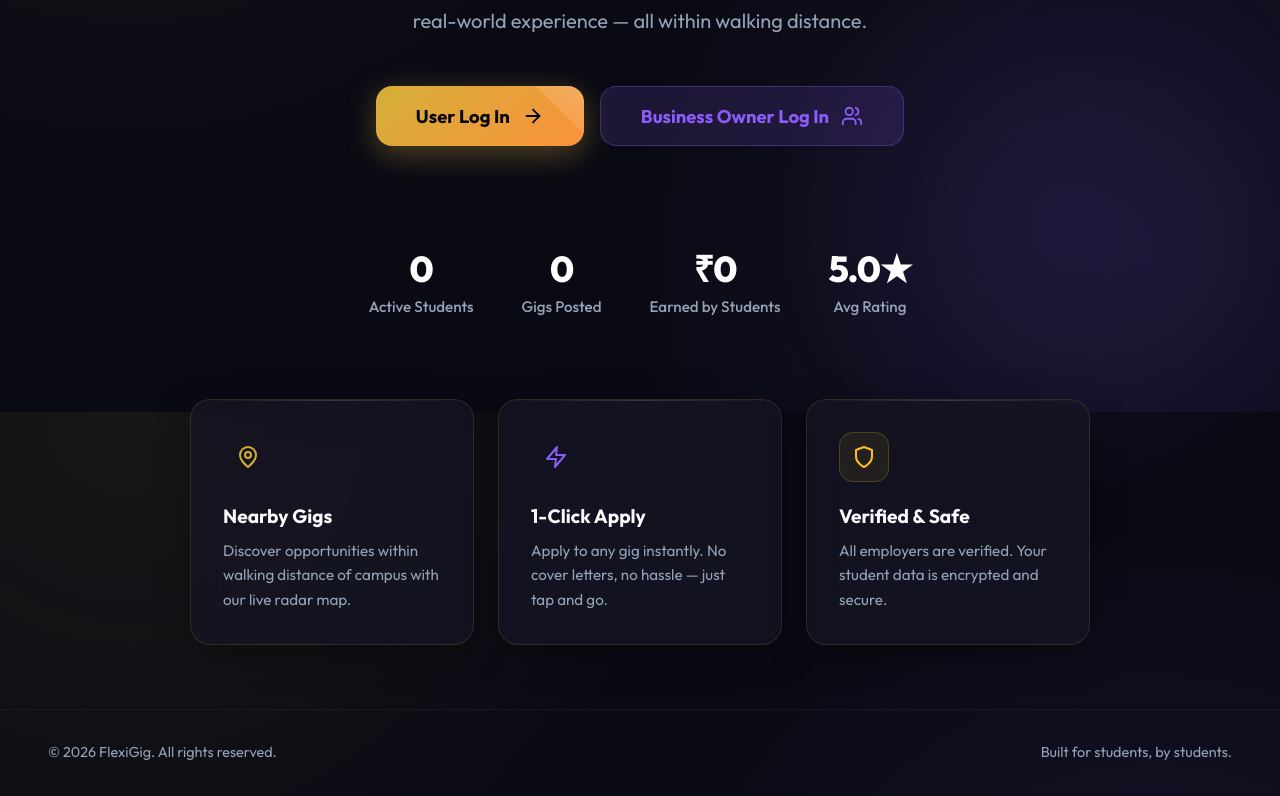
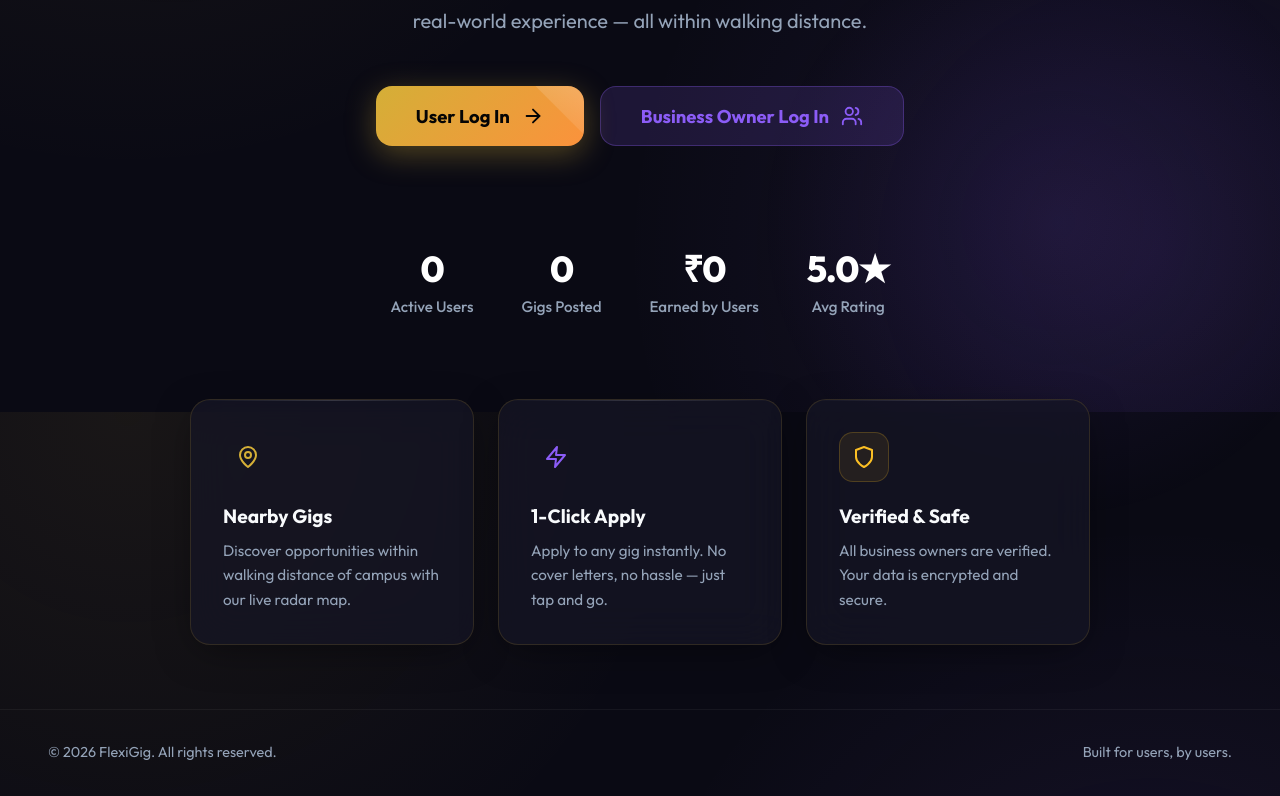
Before and after one commit to mrangaswamy061/flexigig, a React (Vite) app: page / in a window 1280 px wide. Shown: the part 388-1184 px from the top of the page. Built offline with nearby package versions, Linux system fonts and the light colour scheme; no server answers.

Commit message:
Admin & Frontend: Change Student/Employer text to User/Business Owner, fix Dashboard routing, and fix stats counts

```diff
--- a/src/components/AdminDashboard.jsx
+++ b/src/components/AdminDashboard.jsx
@@ -35,10 +35,38 @@ const AdminDashboard = () => {
   const navigate = useNavigate();
   const { logout } = useAuth();
   const { globalJobs, setGlobalJobs, applications, setApplications } = useJobs();
-  const students = []; // We can fetch students later or keep mock
-  const employers = []; // Same for employers
+  const [students, setStudents] = useState([]);
+  const [employers, setEmployers] = useState([]);
   const [tab, setTab] = useState('Overview');
   const [search, setSearch] = useState('');
+
+  React.useEffect(() => {
+    fetch(`${API_BASE_URL}/api/users`)
+      .then(res => res.json())
+      .then(data => {
+        if (Array.isArray(data)) {
+          const mappedStudents = data.filter(u => u.role === 'student').map(u => ({
+            id: u._id,
+            name: u.name || u.email.split('@')[0],
+            college: u.location || 'Local User',
+            major: u.contact || 'No contact',
+            status: u.status || 'Active',
+            appliedJobs: applications.filter(a => a.studentId === u._id || a.studentEmail === u.email).map(a => a.jobId)
+          }));
+          const mappedEmployers = data.filter(u => u.role === 'employer').map(u => ({
+            id: u._id,
+            name: u.name || u.email.split('@')[0],
+            type: u.businessType || 'Business',
+            status: u.status || 'Active',
+            postedJobs: globalJobs.filter(j => j.postedByEmail === u.email).map(j => j.id),
+            totalHired: applications.filter(a => a.status === 'Hired' && globalJobs.some(j => j.id === a.jobId && j.postedByEmail === u.email)).length
+          }));
+          setStudents(mappedStudents);
+          setEmployers(mappedEmployers);
+        }
+      })
+      .catch(err => console.warn('Failed to fetch users:', err));
+  }, [globalJobs, applications]);
 
   // Dynamically generate recent activity from actual data
   const recentActivities = [];
@@ -49,7 +77,7 @@ const AdminDashboard = () => {
     recentActivities.push({
       icon: FileText,
       color: '#10b981',
-      title: `${app.studentName || 'Student'} applied`,
+      title: `${app.studentName || 'User'} applied`,
       sub: `${job ? job.title : 'a gig'} @ ${job ? job.dept : 'Business'}`,
       time: app.appliedAt || 'Just now',
       timestamp: app.createdAt ? new Date(app.createdAt).getTime() : Date.now() - 600000
@@ -61,19 +89,19 @@ const AdminDashboard = () => {
     recentActivities.push({
       icon: Building2,
       color: '#8b5cf6',
-      title: `${job.dept || 'Employer'} posted a new gig`,
+      title: `${job.dept || 'Business Owner'} posted a new gig`,
       sub: `${job.title} • ${job.pay}`,
       time: 'New gig',
       timestamp: job.createdAt ? new Date(job.createdAt).getTime() : Date.now() - 1200000
     });
   });
 
-  // Add students who have logged in or are active
+  // Add users who have logged in or are active
   students.slice(-2).forEach(s => {
     recentActivities.push({
       icon: GraduationCap,
       color: '#3b82f6',
-      title: `${s.name} joined as Student`,
+      title: `${s.name} joined as User`,
       sub: `${s.college} • ${s.major}`,
       time: 'Active',
       timestamp: Date.now() - 1800000
@@ -108,7 +136,7 @@ const AdminDashboard = () => {
     }
   };
 
-  const tabs = ['Overview', 'Students', 'Employers', 'Jobs & Applications'];
+  const tabs = ['Overview', 'Users', 'Business Owners', 'Jobs & Applications'];
 
   const filteredStudents = students.filter(s =>
     s.name.toLowerCase().includes(search.toLowerCase()) ||
@@ -153,7 +181,7 @@ const AdminDashboard = () => {
         <div style={{ display: 'flex', gap: '1rem', marginBottom: '2rem' }}>
           <div style={{ flex: 1, display: 'flex', alignItems: 'center', background: 'rgba(255,255,255,0.05)', borderRadius: '12px', padding: '0.75rem 1.25rem', border: '1px solid rgba(255,255,255,0.1)' }}>
             <Search size={18} color="var(--text-muted)" style={{ marginRight: '0.75rem' }} />
-            <input value={search} onChange={e => setSearch(e.target.value)} placeholder="Search students, employers, jobs..." style={{ background: 'transparent', border: 'none', color: 'white', width: '100%', outline: 'none', fontFamily: 'inherit', fontSize: '1rem' }} />
+            <input value={search} onChange={e => setSearch(e.target.value)} placeholder="Search users, business owners, jobs..." style={{ background: 'transparent', border: 'none', color: 'white', width: '100%', outline: 'none', fontFamily: 'inherit', fontSize: '1rem' }} />
           </div>
           <button style={{ display: 'flex', alignItems: 'center', gap: '0.5rem', background: 'rgba(255,255,255,0.05)', border: '1px solid rgba(255,255,255,0.1)', padding: '0 1.25rem', borderRadius: '12px', color: 'white', fontWeight: '600', cursor: 'pointer' }}>
             <Filter size={18} /> Filter
@@ -162,8 +190,8 @@ const AdminDashboard = () => {
 
         {/* Stats */}
         <div style={{ display: 'grid', gridTemplateColumns: 'repeat(auto-fit, minmax(220px, 1fr))', gap: '1.25rem', marginBottom: '2rem' }}>
-          <StatCard label="Total Students" value={students.length} icon={GraduationCap} color="#3b82f6" trend="+12% this month" />
-          <StatCard label="Employers" value={employers.length} icon={Building2} color="#8b5cf6" trend="+5% this month" />
+          <StatCard label="Total Users" value={students.length} icon={GraduationCap} color="#3b82f6" trend="+12% this month" />
+          <StatCard label="Total Business Owners" value={employers.length} icon={Building2} color="#8b5cf6" trend="+5% this month" />
           <StatCard label="Active Gigs" value={globalJobs.length} icon={CheckCircle} color="#10b981" trend="+18% this week" />
           <StatCard label="Total Applications" value={applications.length} icon={FileText} color="#f97316" trend="+24% this week" />
         </div>
@@ -200,8 +228,8 @@ const AdminDashboard = () => {
             </motion.div>
           )}
 
-          {/* STUDENTS */}
-          {tab === 'Students' && (
+          {/* USERS */}
+          {tab === 'Users' && (
             <motion.div key="st" initial={{ opacity: 0, y: 10 }} animate={{ opacity: 1, y: 0 }} exit={{ opacity: 0 }}>
               <div style={{ display: 'grid', gridTemplateColumns: 'repeat(auto-fill, minmax(340px, 1fr))', gap: '1.5rem' }}>
                 {filteredStudents.map(s => {
@@ -263,8 +291,8 @@ const AdminDashboard = () => {
             </motion.div>
           )}
 
-          {/* EMPLOYERS */}
-          {tab === 'Employers' && (
+          {/* BUSINESS OWNERS */}
+          {tab === 'Business Owners' && (
             <motion.div key="em" initial={{ opacity: 0, y: 10 }} animate={{ opacity: 1, y: 0 }} exit={{ opacity: 0 }}>
               <div style={{ display: 'grid', gridTemplateColumns: 'repeat(auto-fill, minmax(340px, 1fr))', gap: '1.5rem' }}>
                 {filteredEmployers.map(e => {
--- a/src/components/EmployerDashboard.jsx
+++ b/src/components/EmployerDashboard.jsx
@@ -286,7 +286,7 @@ const EmployerDashboard = () => {
       <nav className="glass-panel" style={{ margin: '1.5rem 2rem', padding: '1rem 2rem', display: 'flex', justifyContent: 'space-between', alignItems: 'center' }}>
         <div style={{ display: 'flex', alignItems: 'center', gap: '0.75rem' }}>
           <img src="/logo.png" alt="FlexiGig Logo" style={{ height: '40px', objectFit: 'contain' }} />
-          <span style={{ fontSize: '1.1rem', color: 'var(--text-muted)', fontWeight: '600', borderLeft: '1px solid rgba(255,255,255,0.1)', paddingLeft: '0.75rem' }}>Employer</span>
+          <span style={{ fontSize: '1.1rem', color: 'var(--text-muted)', fontWeight: '600', borderLeft: '1px solid rgba(255,255,255,0.1)', paddingLeft: '0.75rem' }}>Business Owner</span>
         </div>
 
         <div style={{ display: 'flex', gap: '0.5rem', background: 'rgba(255,255,255,0.02)', padding: '0.35rem', borderRadius: '16px', border: '1px solid rgba(255,255,255,0.05)' }}>
@@ -316,7 +316,7 @@ const EmployerDashboard = () => {
             <div style={{ width: '40px', height: '40px', borderRadius: '50%', background: 'var(--bg-dark)', backgroundImage: userProfile?.profilePic ? `url(${userProfile.profilePic})` : 'none', backgroundSize: 'cover', backgroundPosition: 'center' }} />
             <div style={{ paddingRight: '0.75rem' }}>
               <p style={{ fontSize: '0.9rem', fontWeight: '600', lineHeight: '1' }}>{userProfile?.name?.split(' ')[0] || 'Business'}</p>
-              <p style={{ fontSize: '0.75rem', color: 'var(--accent)', marginTop: '0.2rem' }}>Employer</p>
+              <p style={{ fontSize: '0.75rem', color: 'var(--accent)', marginTop: '0.2rem' }}>Business Owner</p>
             </div>
           </div>
           <button onClick={() => navigate('/')} style={{ background: 'transparent', border: '1px solid rgba(255,255,255,0.1)', padding: '0.5rem 1rem', borderRadius: '12px', color: 'white', fontWeight: '600' }} className="card-hover">
@@ -428,7 +428,7 @@ const EmployerDashboard = () => {
                                    }}
                                    disabled={(app.status === 'Accepted' && app.status !== 'Completed') || app.employerRated}
                                  >
-                                   {app.employerRated ? 'Rated' : app.status === 'Completed' ? 'Rate Student' : app.status === 'Accepted' ? 'Accepted' : 'Accept'}
+                                   {app.employerRated ? 'Rated' : app.status === 'Completed' ? 'Rate User' : app.status === 'Accepted' ? 'Accepted' : 'Accept'}
                                  </button>
                                  <button
                                    className="btn-secondary"
@@ -471,7 +471,7 @@ const EmployerDashboard = () => {
                   <div style={{ gridColumn: '1 / -1', textAlign: 'center', padding: '4rem', background: 'rgba(255,255,255,0.02)', borderRadius: '20px', border: '1px dashed rgba(255,255,255,0.1)' }}>
                     <Briefcase size={48} color="var(--text-muted)" style={{ margin: '0 auto 1rem', opacity: 0.5 }} />
                     <h3 style={{ fontSize: '1.5rem', fontWeight: '600', marginBottom: '0.5rem' }}>No Gigs Posted Yet</h3>
-                    <p style={{ color: 'var(--text-muted)' }}>Click the "Post New Gig" button to hire students.</p>
+                    <p style={{ color: 'var(--text-muted)' }}>Click the "Post New Gig" button to hire users.</p>
                   </div>
                 ) : (
                   myGigs.map((job, index) => (
@@ -585,7 +585,7 @@ const EmployerDashboard = () => {
 
                   <div style={{ background: 'rgba(255,255,255,0.03)', padding: '1.5rem', borderRadius: '16px', border: '1px solid rgba(255,255,255,0.05)' }}>
                     <p style={{ color: 'var(--text-main)', fontSize: '1.05rem', lineHeight: '1.7' }}>
-                      {userProfile?.about || "We are a local business looking to hire highly motivated students from the campus. We provide flexible hours, competitive pay, and a great working environment!"}
+                      {userProfile?.about || "We are a local business looking to hire highly motivated users from the campus. We provide flexible hours, competitive pay, and a great working environment!"}
                     </p>
                   </div>
 
@@ -657,7 +657,7 @@ const EmployerDashboard = () => {
                 <X size={28} />
               </button>
               <h2 style={{ fontSize: '2rem', fontWeight: '800', marginBottom: '0.5rem' }}>Post a New Gig</h2>
-              <p style={{ color: 'var(--text-muted)', marginBottom: '2rem' }}>Hire students directly from the campus network.</p>
+              <p style={{ color: 'var(--text-muted)', marginBottom: '2rem' }}>Hire users directly from the campus network.</p>
 
               <form onSubmit={handlePostJob} style={{ display: 'flex', flexDirection: 'column', gap: '1.25rem' }}>
                 <textarea name="description" placeholder="Gig Details & Description (e.g., Looking for a warehouse assistant to move boxes...)" required className="modal-input" rows={4} style={{ resize: 'vertical' }} />
--- a/src/components/Home.jsx
+++ b/src/components/Home.jsx
@@ -124,9 +124,9 @@ const Home = () => {
           style={{ display: 'flex', gap: '3rem', marginTop: '4rem', flexWrap: 'wrap', justifyContent: 'center' }}
         >
           {[
-            { value: stats.activeStudents, label: 'Active Students' },
+            { value: stats.activeStudents, label: 'Active Users' },
             { value: stats.gigsPosted, label: 'Gigs Posted' },
-            { value: stats.earnedByStudents > 0 ? `₹${stats.earnedByStudents}` : '₹0', label: 'Earned by Students' },
+            { value: stats.earnedByStudents > 0 ? `₹${stats.earnedByStudents}` : '₹0', label: 'Earned by Users' },
             { value: `${stats.avgRating}★`, label: 'Avg Rating' }
           ].map((stat, i) => (
             <div key={i} style={{ textAlign: 'center' }}>
@@ -144,7 +144,7 @@ const Home = () => {
           {[
             { icon: MapPin, title: 'Nearby Gigs', desc: 'Discover opportunities within walking distance of campus with our live radar map.', color: 'var(--primary)' },
             { icon: Zap, title: '1-Click Apply', desc: 'Apply to any gig instantly. No cover letters, no hassle — just tap and go.', color: 'var(--accent)' },
-            { icon: Shield, title: 'Verified & Safe', desc: 'All employers are verified. Your student data is encrypted and secure.', color: '#fbbf24' }
+            { icon: Shield, title: 'Verified & Safe', desc: 'All business owners are verified. Your data is encrypted and secure.', color: '#fbbf24' }
           ].map((feat, i) => {
             const Icon = feat.icon;
             return (
@@ -163,7 +163,7 @@ const Home = () => {
       {/* Footer */}
       <footer style={{ padding: '2rem 3rem', borderTop: '1px solid rgba(255,255,255,0.05)', display: 'flex', justifyContent: 'space-between', alignItems: 'center', position: 'relative', zIndex: 10 }}>
         <p style={{ color: 'var(--text-muted)', fontSize: '0.9rem' }}>© 2026 FlexiGig. All rights reserved.</p>
-        <p style={{ color: 'var(--text-muted)', fontSize: '0.9rem' }}>Built for students, by students.</p>
+        <p style={{ color: 'var(--text-muted)', fontSize: '0.9rem' }}>Built for users, by users.</p>
       </footer>
     </motion.div>
   );
```
Also changed, not shown: src/components/Dashboard.jsx (+4 -4 lines), 1 other file (tests, documents, lock files or other folders).
